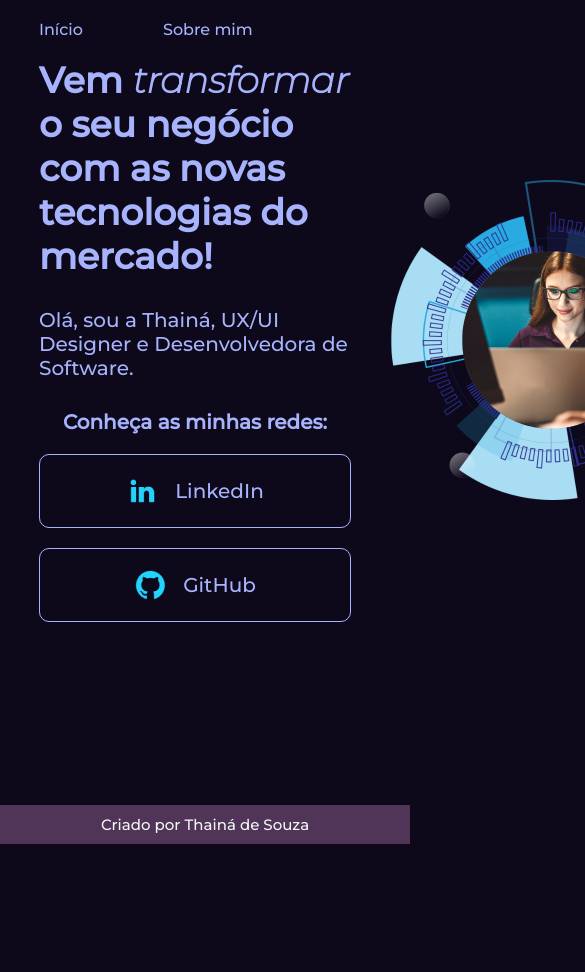
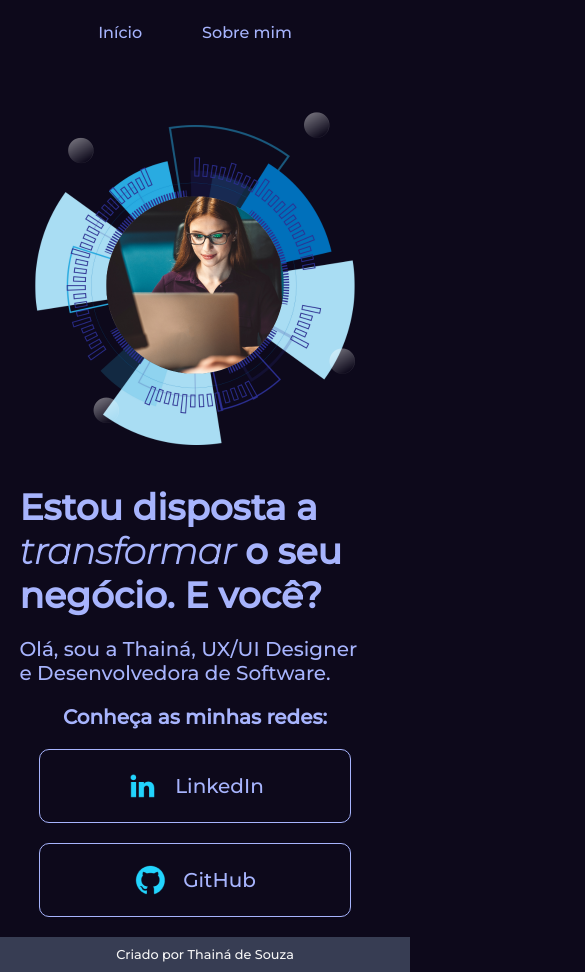
Before and after one commit to ThainazZ/Portfolio, a plain HTML site: page index.html in a window 390 px wide. Shown: the top 972 px of the page, 585 px wide, since content can reach past the window. Before the commit the page ends 844 px from the top, so only its background shows below. Drawn offline with Linux system fonts and the light colour scheme.

Commit message:
git push

```diff
--- a/estilos/style.css
+++ b/estilos/style.css
@@ -24,7 +24,7 @@ body {
 }
 .menu {
     display: flex;
-    gap: 80px;
+    gap: 60px;
 
 }
 
@@ -34,6 +34,15 @@ body {
     text-decoration: none;
     color:var(--cor-primaria);
 
+}
+
+.apresentacao {
+    font-family:'Montserrat', sans-serif;
+    font-size: 1.25rem;
+    padding: 5% 10%;
+    display:flex;
+    align-items: center;
+    justify-content:space-between;
 }
 
 .titulo-italico {
@@ -48,19 +57,10 @@ body {
     font-size: 2.25rem;
 }
 
-.apresentacao {
-    font-family:'Montserrat', sans-serif;
-    font-size: 1.25rem;
-    padding: 5% 10%;
-    display:flex;
-    align-items: center;
-    justify-content:space-between;
-}
-
 .apresentacao-conteudo {
     display: flex;
     flex-direction: column;
-    gap: 30px;
+    gap: 20px;
 }
 
 .links_titulo {
@@ -96,15 +96,14 @@ body {
 }
 
 .rodape {
-    position: fixed;
     bottom: 0;
     left: 0;
     width: 100%;
     padding: 10px;
     font-family:'Montserrat', sans-serif;
     text-align: center;
-    font-size: 15px;
-    background-color: var(--cor-secundaria);
+    font-size: 0.8rem;
+    background-color: var(--cor-hover);
     color: #f6f6f6;
 }
 
@@ -119,3 +118,21 @@ body {
     display: flex;
     font-family:'Montserrat', sans-serif;
 }
+
+@media  (max-width:1200px) {
+    .cabecalho{
+        padding: 6%;
+    }
+
+    .menu{
+        justify-content:center
+    }
+
+    .apresentacao{
+        padding: 5% 5%;
+        flex-direction: column-reverse;
+    }
+    .apresentacao-conteudo{
+        width: auto;
+    }
+}
--- a/index.html
+++ b/index.html
@@ -16,7 +16,7 @@
     </header>
     <main class="apresentacao">
         <section class="apresentacao-conteudo">
-     <h1 class="titulo">Vem <i class="titulo-italico">transformar </i>o seu negócio com as novas tecnologias do mercado!</h1>
+     <h1 class="titulo">Estou disposta a <i class="titulo-italico">transformar </i>o seu negócio. E você?</h1>
      <p>Olá, sou a Thainá, UX/UI Designer e Desenvolvedora de Software.</p>
      <div class="links">
         <h2 class="links_titulo">Conheça as minhas redes:</h2>
```
Also changed, not shown: about.html (+1 -1 lines).
